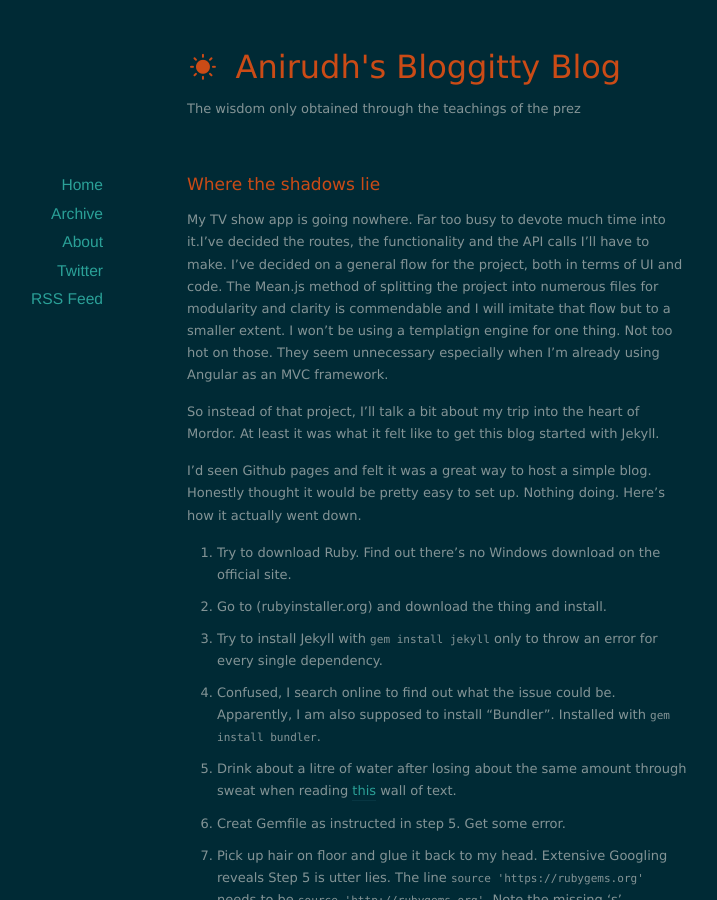
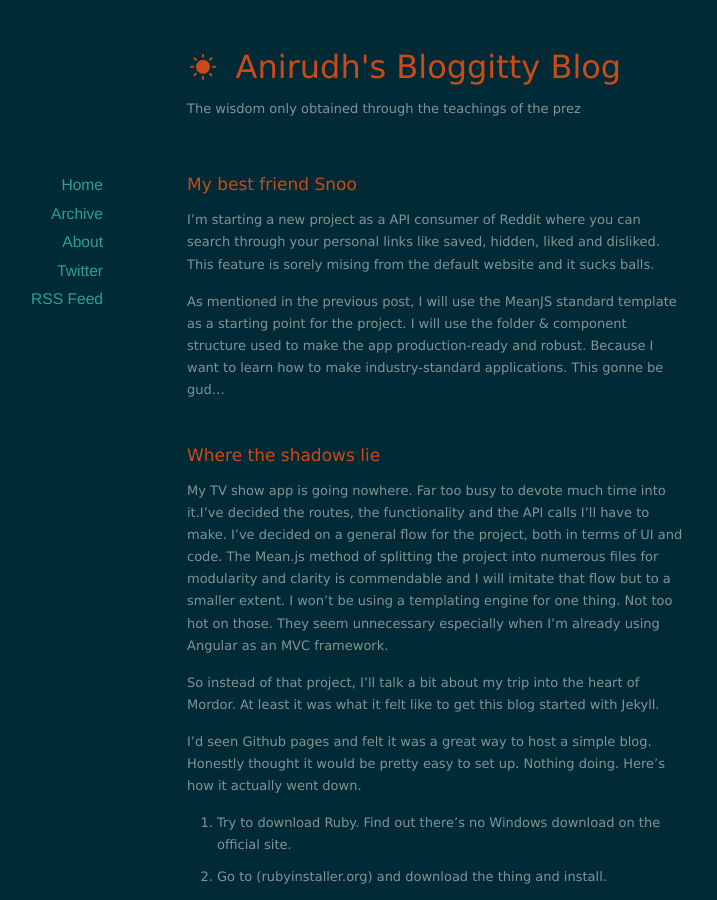
Before and after one commit to aniforprez/aniforprez.github.io, a Jekyll site: the page built from index.html, in a window 1280 px wide and 900 px high. Shown: the whole window, without its empty margins (203-920 px from the left). Built offline with Jekyll 4.4.1, drawn with Linux system fonts in a browser that asks for light colours; nearby versions of some CDN libraries; the list of posts is cut into pages by our own code.

Commit message:
new post

```diff
--- a/_posts/2015-03-14-where-the-shadows-lie.md
+++ b/_posts/2015-03-14-where-the-shadows-lie.md
@@ -7,7 +7,7 @@ published: True
 
 ---
 
-My TV show app is going nowhere. Far too busy to devote much time into it.I've decided the routes, the functionality and the API calls I'll have to make. I've decided on a general flow for the project, both in terms of UI and code. The Mean.js method of splitting the project into numerous files for modularity and clarity is commendable and I will imitate that flow but to a smaller extent. I won't be using a templatign engine for one thing. Not too hot on those. They seem unnecessary especially when I'm already using Angular as an MVC framework.
+My TV show app is going nowhere. Far too busy to devote much time into it.I've decided the routes, the functionality and the API calls I'll have to make. I've decided on a general flow for the project, both in terms of UI and code. The Mean.js method of splitting the project into numerous files for modularity and clarity is commendable and I will imitate that flow but to a smaller extent. I won't be using a templating engine for one thing. Not too hot on those. They seem unnecessary especially when I'm already using Angular as an MVC framework.
 
 So instead of that project, I'll talk a bit about my trip into the heart of Mordor. At least it was what it felt like to get this blog started with Jekyll.
 
--- /dev/null
+++ b/_posts/2015-04-22-my-best-friend-snoo.md
@@ -0,0 +1,12 @@
+---
+layout:
+title: My best friend Snoo
+categories: []
+tags: []
+published: True
+
+---
+
+I'm starting a new project as a API consumer of Reddit where you can search through your personal links like saved, hidden, liked and disliked. This feature is sorely mising from the default website and it sucks balls.
+
+As mentioned in the previous post, I will use the MeanJS standard template as a starting point for the project. I will use the folder & component structure used to make the app production-ready and robust. Because I want to learn how to make industry-standard applications. This gonne be gud...
```
